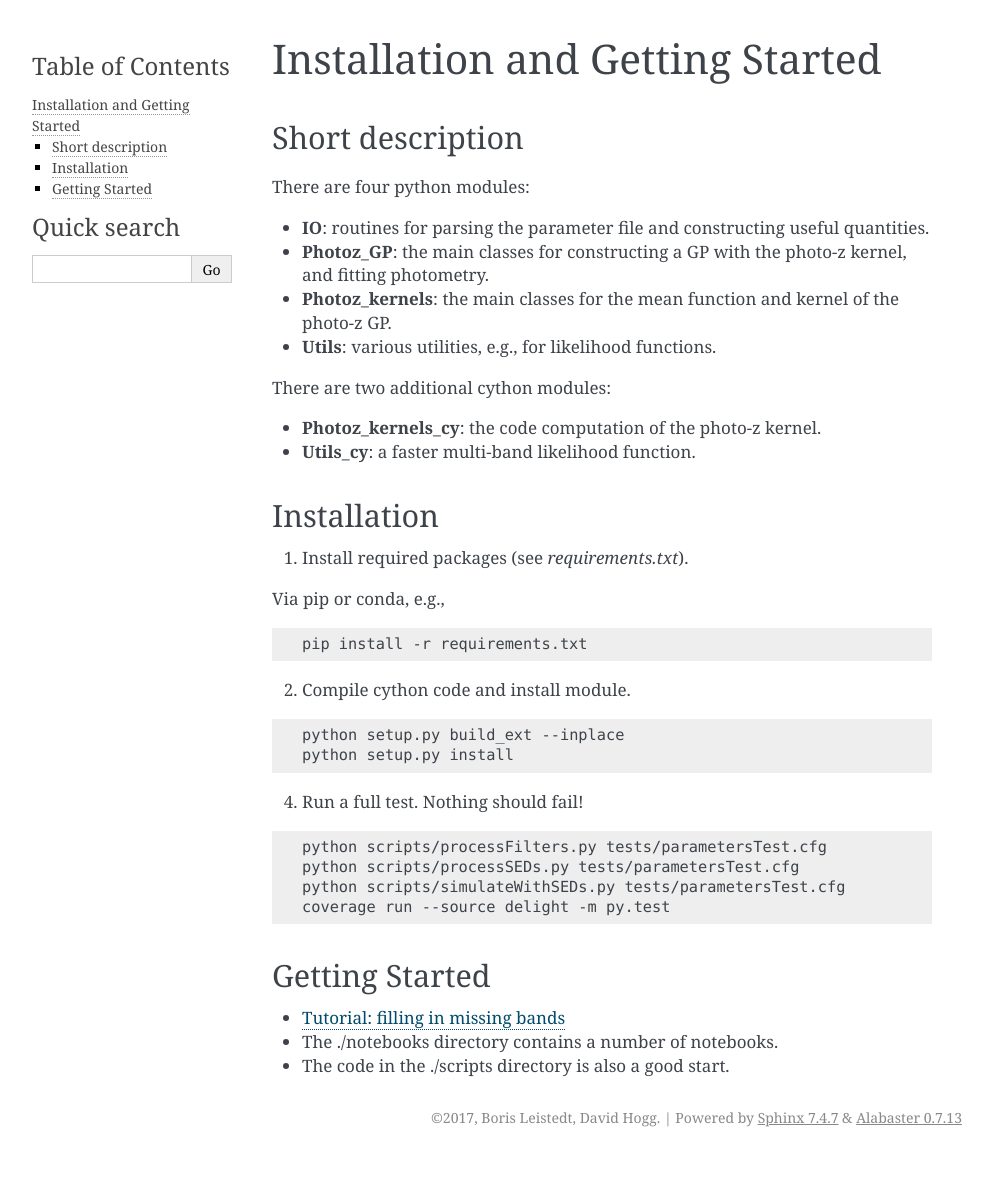
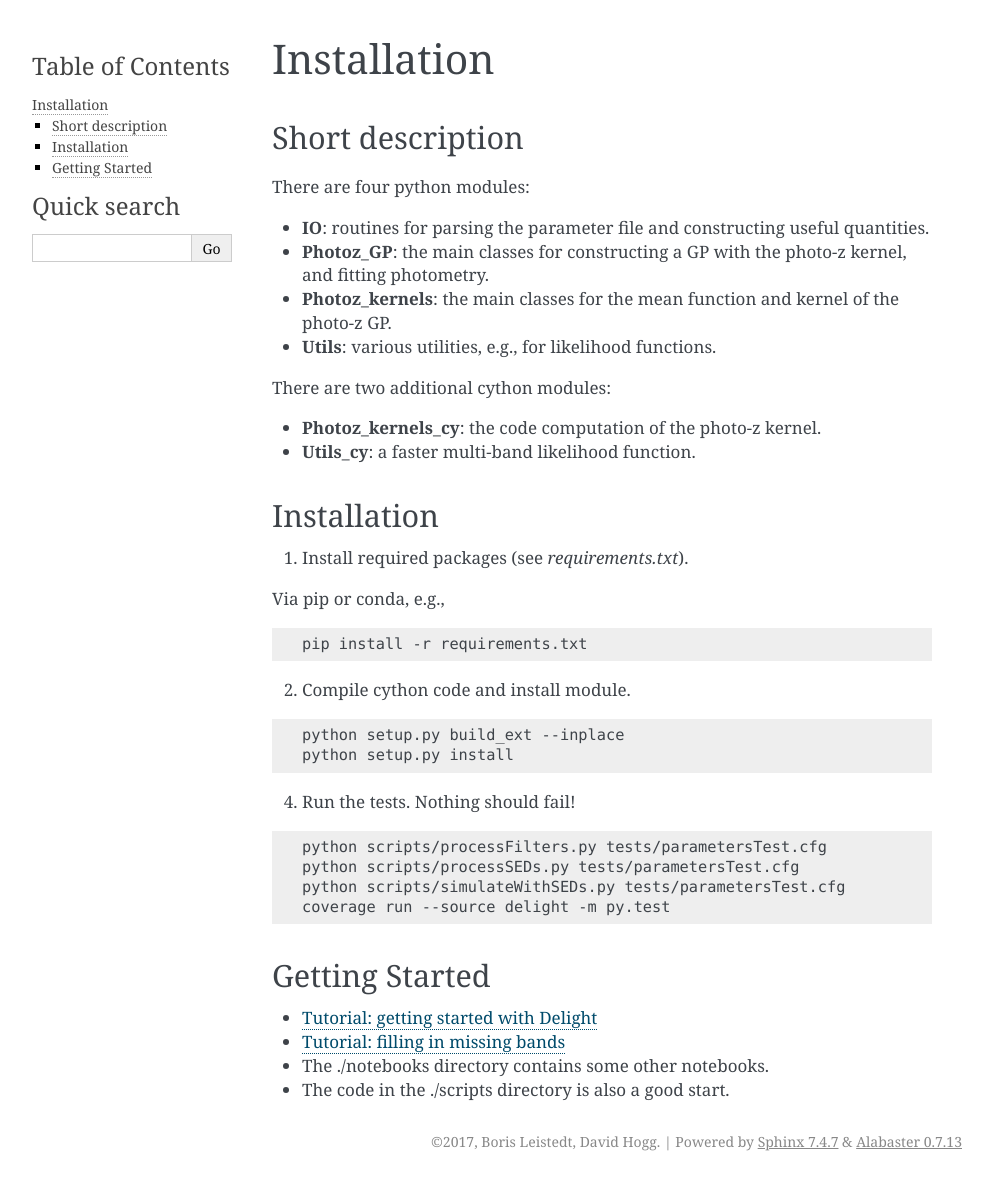
Before and after one commit to ixkael/Delight, a Sphinx documentation site: the page built from docs/install.rst, in a window 1280 px wide. Shown: the whole page, without its empty margins (148-1141 px from the left). Built offline with Sphinx 7.4.7, drawn with Linux system fonts in a browser that asks for light colours; before the commit the page ends 1157 px from its top, so only the background shows below that.

Commit message:
Updated tutorial and fixed docs

```diff
--- a/docs/index.rst
+++ b/docs/index.rst
@@ -9,7 +9,7 @@ Welcome to delight's documentation!
 Contents:
 
 .. toctree::
-   :maxdepth: 2
+   :maxdepth: 1
 
    install
    code
--- a/docs/install.rst
+++ b/docs/install.rst
@@ -1,5 +1,5 @@
 
-Installation and Getting Started
+Installation
 ==================
 
 Short description
@@ -35,7 +35,7 @@ Via pip or conda, e.g.,
     python setup.py build_ext --inplace
     python setup.py install
 
-4. Run a full test. Nothing should fail!
+4. Run the tests. Nothing should fail!
 
 .. code-block:: bash
 
@@ -47,6 +47,7 @@ Via pip or conda, e.g.,
 Getting Started
 ----------------
 
+- :ref:`Tutorial - getting started with Delight`
 - :ref:`Example - filling missing bands`
-- The ./notebooks directory contains a number of notebooks.
+- The ./notebooks directory contains some other notebooks.
 - The code in the ./scripts directory is also a good start.
```
Also changed, not shown: docs/Tutorial - getting started with Delight.rst (+18 -18 lines), docs/_static/Tutorial - getting started with Delight_files/Tutorial - getting started with Delight_35_1.png, docs/_static/Tutorial - getting started with Delight_files/Tutorial - getting started with Delight_36_0.png, docs/_static/Tutorial - getting started with Delight_files/Tutorial - getting started with Delight_37_0.png, docs/_static/Tutorial - getting started with Delight_files/Tutorial - getting started with Delight_38_1.png, 2 other files.
